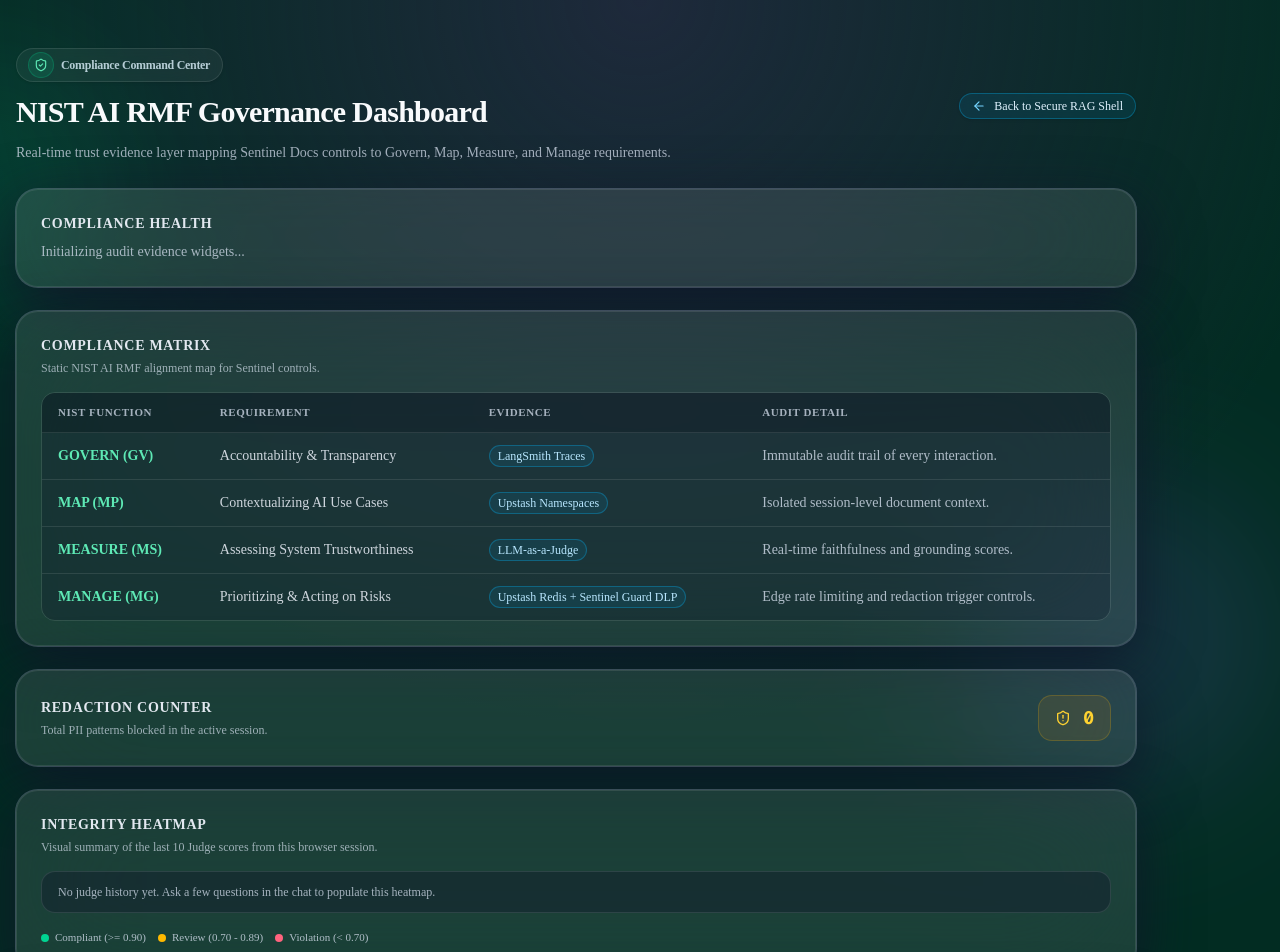
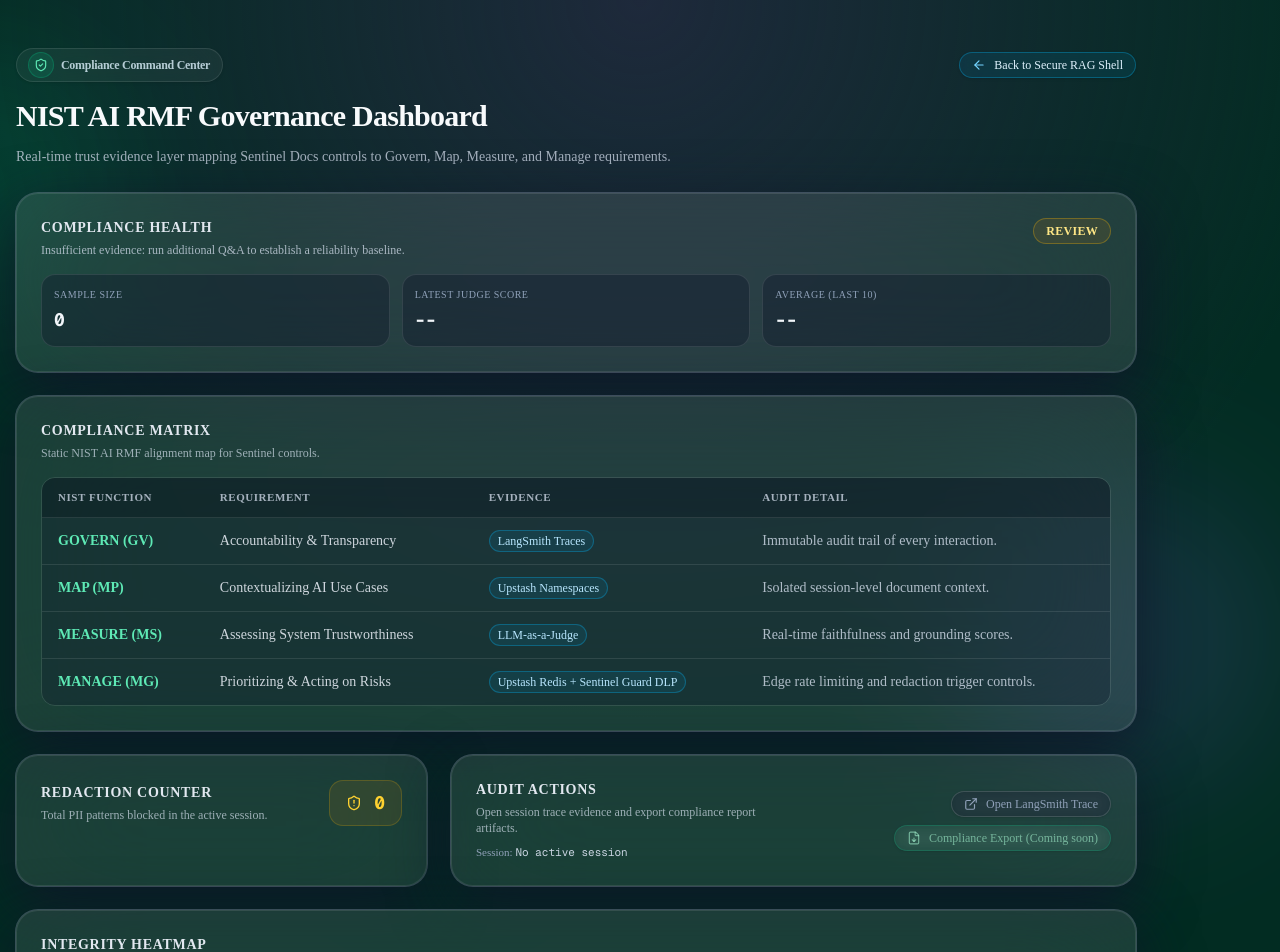
Before and after one commit to GeorgiDS9/sentinel-docs, a Next.js app: page /dashboard/governance in a window 1280 px wide. Shown: the top 952 px of the page. Built offline with nearby package versions, Linux system fonts and the light colour scheme.

Commit message:
stabilize governance dashboard layout and prep final UX/a11y pass

```diff
--- a/src/app/dashboard/governance/page.tsx
+++ b/src/app/dashboard/governance/page.tsx
@@ -57,6 +57,7 @@
 
 // Types
 type AuditStats = z.infer<typeof AuditStatsSchema>;
+type HealthStatus = "COMPLIANT" | "REVIEW" | "VIOLATION";
 
 // Defaults
 const EMPTY_STATS: AuditStats = { emails: 0, phones: 0, cards: 0, ssns: 0 };
@@ -66,6 +67,36 @@
   if (score >= 0.9) return "bg-emerald-400/80 ring-emerald-300/60";
   if (score >= 0.7) return "bg-amber-400/80 ring-amber-300/60";
   return "bg-rose-400/80 ring-rose-300/60";
+}
+
+function getHealthStatus(scores: number[]): HealthStatus {
+  if (scores.length === 0) return "REVIEW";
+  if (scores.some((s) => s < 0.7)) return "VIOLATION";
+  if (scores.some((s) => s < 0.9)) return "REVIEW";
+  return "COMPLIANT";
+}
+
+function getHealthPillClass(status: HealthStatus): string {
+  if (status === "COMPLIANT") {
+    return "border-emerald-400/30 bg-emerald-500/10 text-emerald-200";
+  }
+  if (status === "VIOLATION") {
+    return "border-rose-400/30 bg-rose-500/10 text-rose-200";
+  }
+  return "border-amber-400/30 bg-amber-500/10 text-amber-200";
+}
+
+function getHealthHint(status: HealthStatus, sampleCount: number): string {
+  if (sampleCount === 0) {
+    return "Insufficient evidence: run additional Q&A to establish a reliability baseline.";
+  }
+  if (status === "COMPLIANT") {
+    return "All recent judge scores are in the compliant range.";
+  }
+  if (status === "VIOLATION") {
+    return "At least one recent interaction entered violation range and needs review.";
+  }
+  return "Recent interactions indicate mixed reliability and require monitoring.";
 }
 
 export default function GovernanceDashboardPage() {
@@ -127,6 +158,25 @@
     [stats],
   );
 
+  const latestScore =
+    judgeHistory.length > 0 ? judgeHistory[judgeHistory.length - 1] : null;
+
+  const averageScore = useMemo(() => {
+    if (judgeHistory.length === 0) return null;
+    const sum = judgeHistory.reduce((acc, s) => acc + s, 0);
+    return sum / judgeHistory.length;
+  }, [judgeHistory]);
+
+  const healthStatus = useMemo(
+    () => getHealthStatus(judgeHistory),
+    [judgeHistory],
+  );
+
+  const healthHint = useMemo(
+    () => getHealthHint(healthStatus, judgeHistory.length),
+    [healthStatus, judgeHistory.length],
+  );
+
   // Session-aware LangSmith deep link
   const langsmithTraceUrl = useMemo(() => {
     const sid = encodeURIComponent(sessionId || "");
@@ -149,8 +199,8 @@
 
       <main className="container relative z-10 flex min-h-screen max-w-6xl flex-col gap-6 px-4 py-10 md:py-12">
         {/* Header */}
-        <header className="flex flex-col items-start justify-between gap-4 md:flex-row md:items-center">
-          <div className="space-y-3">
+        <header className="flex flex-col gap-4">
+          <div className="flex flex-col items-start justify-between gap-4 md:flex-row md:items-center">
             <div className="inline-flex items-center gap-2 rounded-full border border-white/10 bg-white/5 px-3 py-1 text-xs font-medium shadow-sm backdrop-blur-xl dark:bg-slate-900/40">
               <span className="inline-flex size-6 items-center justify-center rounded-full bg-emerald-500/15 text-emerald-300 ring-1 ring-emerald-500/40">
                 <ShieldCheck className="size-3.5" />
@@ -160,6 +210,16 @@
               </span>
             </div>
 
+            <Link
+              href="/"
+              className="inline-flex items-center gap-2 rounded-full border border-sky-400/30 bg-sky-500/10 px-3 py-1 text-xs font-medium text-sky-100 shadow-sm backdrop-blur transition-colors hover:bg-sky-500/20"
+            >
+              <ArrowLeft className="size-3.5 text-sky-300" />
+              <span>Back to Secure RAG Shell</span>
+            </Link>
+          </div>
+
+          <div className="space-y-3">
             <h1 className="text-balance text-2xl font-bold tracking-tight text-slate-50 md:text-3xl">
               NIST AI RMF Governance Dashboard
             </h1>
@@ -169,25 +229,54 @@
               Govern, Map, Measure, and Manage requirements.
             </p>
           </div>
-
-          <Link
-            href="/"
-            className="inline-flex items-center gap-2 rounded-full border border-sky-400/30 bg-sky-500/10 px-3 py-1 text-xs font-medium text-sky-100 shadow-sm backdrop-blur transition-colors hover:bg-sky-500/20"
-          >
-            <ArrowLeft className="size-3.5 text-sky-300" />
-            <span>Back to Secure RAG Shell</span>
-          </Link>
         </header>
 
-        {/* Compliance health placeholder */}
+        {/* Compliance health summary */}
         <Card className="rounded-3xl border border-white/10 bg-white/10 p-6 shadow-[0_0_0_1px_rgba(148,163,184,0.35),0_18px_60px_rgba(15,23,42,0.9)] backdrop-blur-3xl dark:bg-slate-900/50">
-          <div className="space-y-2">
+          <div className="flex flex-col gap-4 md:flex-row md:items-start md:justify-between">
+            <div>
               <h2 className="text-sm font-semibold uppercase tracking-wider text-slate-200">
                 Compliance Health
               </h2>
-            <p className="text-sm text-slate-300/80">
-              Initializing audit evidence widgets...
+              <p className="mt-1 text-xs text-slate-300/80">{healthHint}</p>
+            </div>
+
+            <div
+              className={`inline-flex items-center rounded-full border px-3 py-1 text-xs font-semibold tracking-wide ${getHealthPillClass(
+                healthStatus,
+              )}`}
+            >
+              {healthStatus}
+            </div>
+          </div>
+
+          <div className="mt-4 grid gap-3 sm:grid-cols-3">
+            <div className="rounded-xl border border-white/10 bg-slate-900/40 p-3">
+              <p className="text-[10px] uppercase tracking-wider text-slate-400">
+                Sample Size
               </p>
+              <p className="mt-1 text-lg font-bold font-mono text-slate-100">
+                {judgeHistory.length}
+              </p>
+            </div>
+
+            <div className="rounded-xl border border-white/10 bg-slate-900/40 p-3">
+              <p className="text-[10px] uppercase tracking-wider text-slate-400">
+                Latest Judge Score
+              </p>
+              <p className="mt-1 text-lg font-bold font-mono text-slate-100">
+                {latestScore !== null ? latestScore.toFixed(2) : "--"}
+              </p>
+            </div>
+
+            <div className="rounded-xl border border-white/10 bg-slate-900/40 p-3">
+              <p className="text-[10px] uppercase tracking-wider text-slate-400">
+                Average (Last 10)
+              </p>
+              <p className="mt-1 text-lg font-bold font-mono text-slate-100">
+                {averageScore !== null ? averageScore.toFixed(2) : "--"}
+              </p>
+            </div>
           </div>
         </Card>
 
@@ -238,7 +327,7 @@
             </table>
           </div>
         </Card>
-
+        <div className="grid gap-6 md:grid-cols-[0.75fr_1.25fr]">
           {/* Redaction counter */}
           <Card className="rounded-3xl border border-white/10 bg-white/10 p-6 shadow-[0_0_0_1px_rgba(148,163,184,0.35),0_18px_60px_rgba(15,23,42,0.9)] backdrop-blur-3xl dark:bg-slate-900/50">
             <div className="flex items-center justify-between gap-4">
@@ -259,6 +348,53 @@
               </div>
             </div>
           </Card>
+
+          {/* Audit actions */}
+          <Card className="rounded-3xl border border-white/10 bg-white/10 p-6 shadow-[0_0_0_1px_rgba(148,163,184,0.35),0_18px_60px_rgba(15,23,42,0.9)] backdrop-blur-3xl dark:bg-slate-900/50">
+            <div className="flex flex-col gap-4 md:flex-row md:items-center md:justify-between">
+              <div>
+                <h2 className="text-sm font-semibold uppercase tracking-wider text-slate-200">
+                  Audit Actions
+                </h2>
+                <p className="mt-1 text-xs text-slate-300/75">
+                  Open session trace evidence and export compliance report
+                  artifacts.
+                </p>
+                <p className="mt-2 text-[11px] text-slate-400">
+                  Session:{" "}
+                  <span className="font-mono text-slate-300">
+                    {sessionId || "No active session"}
+                  </span>
+                </p>
+              </div>
+              <div className="flex flex-wrap items-center gap-2 md:justify-end">
+                <a
+                  href={langsmithTraceUrl}
+                  target="_blank"
+                  rel="noreferrer"
+                  className={`inline-flex items-center gap-2 rounded-full border px-3 py-1 text-xs font-medium shadow-sm backdrop-blur transition-colors ${
+                    sessionId
+                      ? "border-sky-400/30 bg-sky-500/10 text-sky-100 hover:bg-sky-500/20"
+                      : "border-white/15 bg-slate-900/40 text-slate-400 cursor-not-allowed pointer-events-none"
+                  }`}
+                >
+                  <ExternalLink className="size-3.5" />
+                  <span>Open LangSmith Trace</span>
+                </a>
+                <button
+                  type="button"
+                  disabled
+                  aria-disabled="true"
+                  className="inline-flex items-center gap-2 rounded-full border border-emerald-400/20 bg-emerald-500/5 px-3 py-1 text-xs font-medium text-emerald-200/60 shadow-sm backdrop-blur cursor-not-allowed"
+                  title="Coming soon"
+                >
+                  <FileDown className="size-3.5" />
+                  <span>Compliance Export (Coming soon)</span>
+                </button>
+              </div>
+            </div>
+          </Card>
+        </div>
 
         {/* Integrity heatmap (live) */}
         <Card className="rounded-3xl border border-white/10 bg-white/10 p-6 shadow-[0_0_0_1px_rgba(148,163,184,0.35),0_18px_60px_rgba(15,23,42,0.9)] backdrop-blur-3xl dark:bg-slate-900/50">
@@ -308,52 +444,6 @@
             </span>
           </div>
         </Card>
-
-        {/* Audit actions */}
-        <Card className="rounded-3xl border border-white/10 bg-white/10 p-6 shadow-[0_0_0_1px_rgba(148,163,184,0.35),0_18px_60px_rgba(15,23,42,0.9)] backdrop-blur-3xl dark:bg-slate-900/50">
-          <div className="flex flex-col gap-4 md:flex-row md:items-center md:justify-between">
-            <div>
-              <h2 className="text-sm font-semibold uppercase tracking-wider text-slate-200">
-                Audit Actions
-              </h2>
-              <p className="mt-1 text-xs text-slate-300/75">
-                Open session trace evidence and export compliance report
-                artifacts.
-              </p>
-              <p className="mt-2 text-[11px] text-slate-400">
-                Session:{" "}
-                <span className="font-mono text-slate-300">
-                  {sessionId || "No active session"}
-                </span>
-              </p>
-            </div>
-
-            <div className="flex flex-wrap items-center gap-2">
-              <a
-                href={langsmithTraceUrl}
-                target="_blank"
-                rel="noreferrer"
-                className={`inline-flex items-center gap-2 rounded-full border px-3 py-1 text-xs font-medium shadow-sm backdrop-blur transition-colors ${
-                  sessionId
-                    ? "border-sky-400/30 bg-sky-500/10 text-sky-100 hover:bg-sky-500/20"
-                    : "border-white/15 bg-slate-900/40 text-slate-400 cursor-not-allowed pointer-events-none"
-                }`}
-              >
-                <ExternalLink className="size-3.5" />
-                <span>Open LangSmith Trace</span>
-              </a>
-
-              <button
-                type="button"
-                className="inline-flex items-center gap-2 rounded-full border border-emerald-400/30 bg-emerald-500/10 px-3 py-1 text-xs font-medium text-emerald-100 shadow-sm backdrop-blur transition-colors hover:bg-emerald-500/20"
-                title="UI only for now"
-              >
-                <FileDown className="size-3.5" />
-                <span>Compliance Export</span>
-              </button>
-            </div>
-          </div>
-        </Card>
       </main>
     </div>
   );
```
Lines whose indentation alone changed are shown as unchanged.
